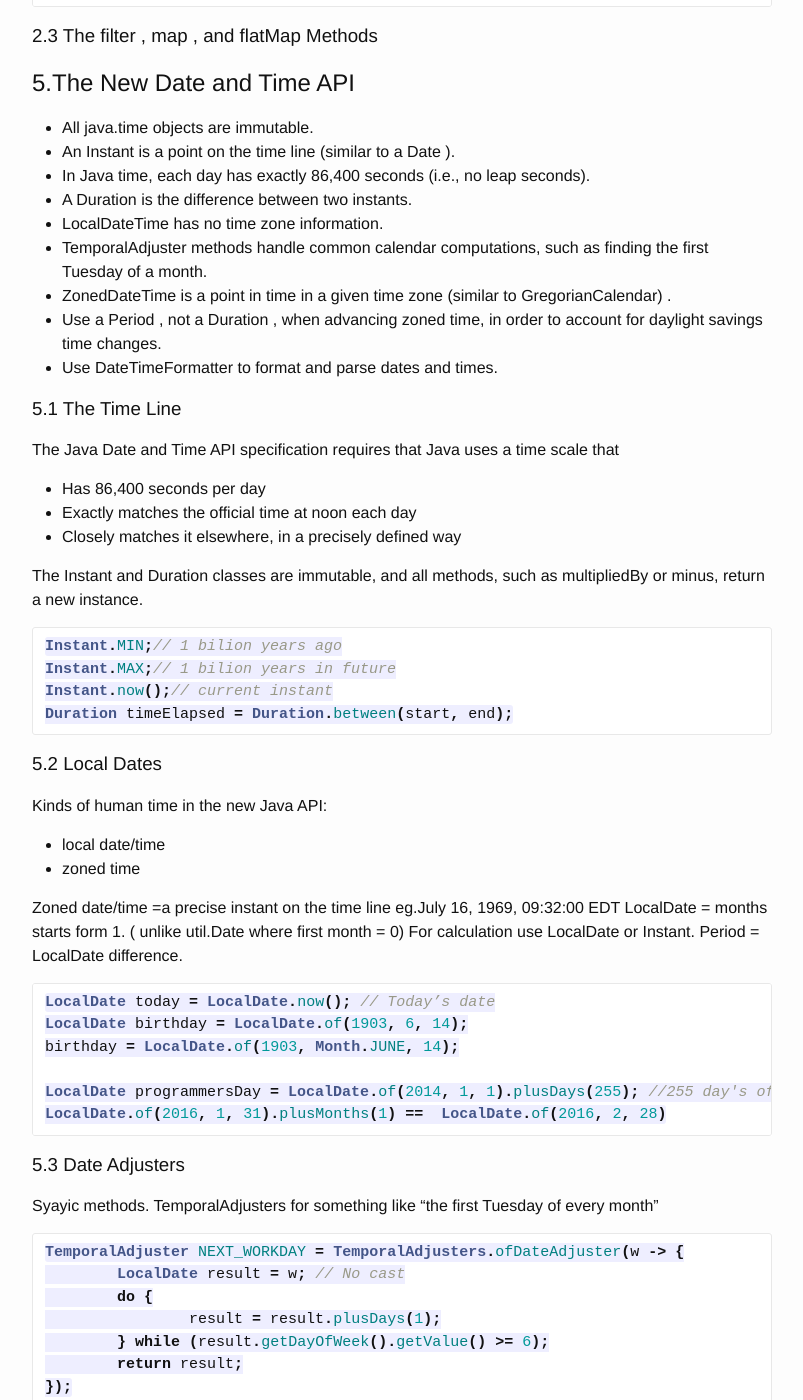
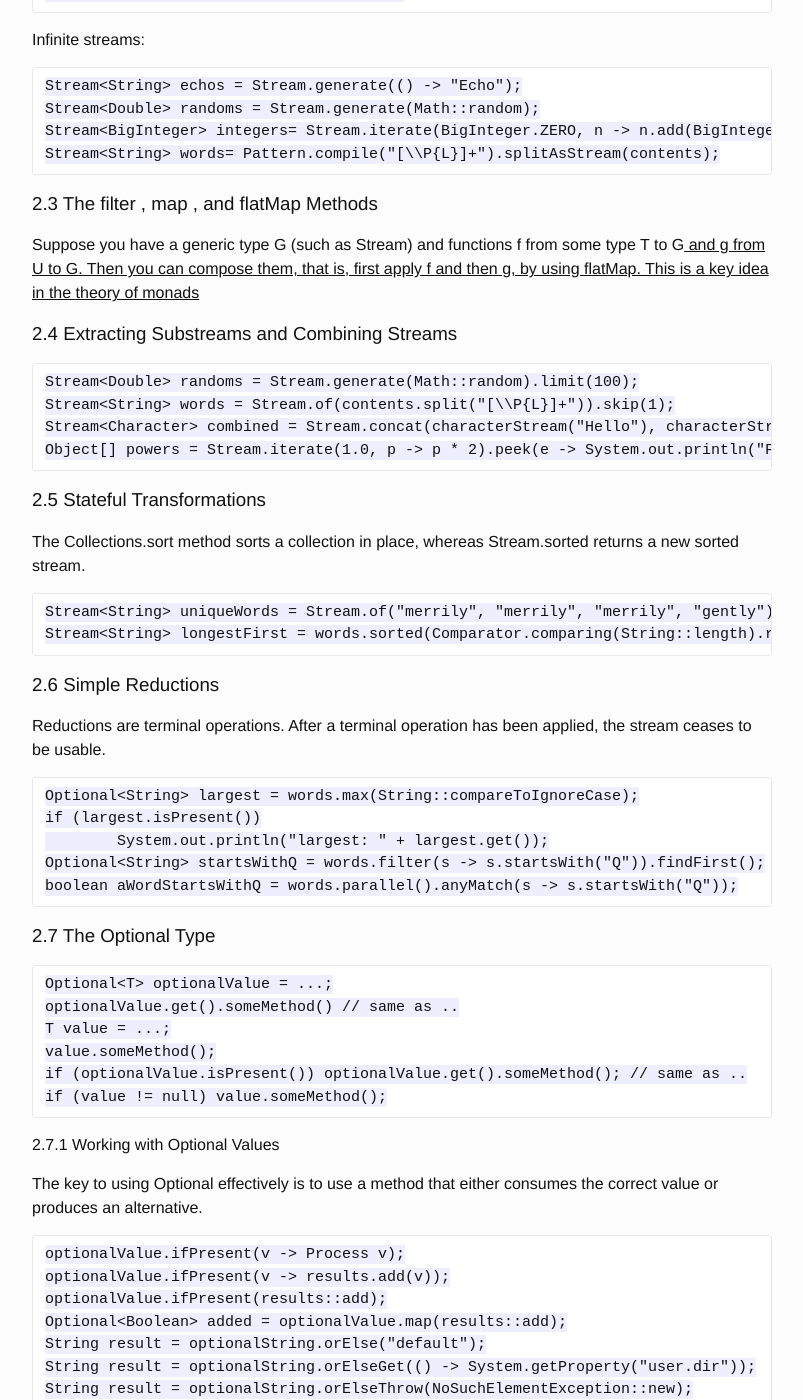
Before and after one commit to predoiua/predoiua.github.io, a Jekyll site: the page built from tutorials/java/java_8_really_impatient/index.md, in a window 1280 px wide and 1400 px high, scrolled down 4387 px. Shown: the whole window, without its empty margins (238-1041 px from the left). Built offline with Jekyll 4.4.1, drawn with Linux system fonts in a browser that asks for light colours; some of the changed text lies outside the part shown.

Commit message:
wip java stream

```diff
--- a/tutorials/java/java_8_really_impatient/index.md
+++ b/tutorials/java/java_8_really_impatient/index.md
@@ -159,7 +159,85 @@ Stream<Double> randoms = Stream.generate(Math::random);
 Stream<BigInteger> integers= Stream.iterate(BigInteger.ZERO, n -> n.add(BigInteger.ONE));
 Stream<String> words= Pattern.compile("[\\P{L}]+").splitAsStream(contents);
 ~~~
+
 ### 2.3 The filter , map , and flatMap Methods
+
+Suppose you have a generic type G (such as Stream) and functions f from some type T to G<U> and g from U to G<V>.
+Then you can compose them, that is, first apply f and then g, by using flatMap.
+This is a key idea in the theory of monads
+
+### 2.4 Extracting Substreams and Combining Streams
+
+~~~
+Stream<Double> randoms = Stream.generate(Math::random).limit(100);
+Stream<String> words = Stream.of(contents.split("[\\P{L}]+")).skip(1);
+Stream<Character> combined = Stream.concat(characterStream("Hello"), characterStream("World"));
+Object[] powers = Stream.iterate(1.0, p -> p * 2).peek(e -> System.out.println("Fetching " + e)).limit(20).toArray();
+~~~
+
+### 2.5 Stateful Transformations
+
+The Collections.sort method sorts a collection in place, whereas Stream.sorted returns a new sorted stream.
+
+~~~
+Stream<String> uniqueWords = Stream.of("merrily", "merrily", "merrily", "gently").distinct();
+Stream<String> longestFirst = words.sorted(Comparator.comparing(String::length).reversed())
+~~~
+
+### 2.6 Simple Reductions
+
+Reductions are terminal operations. After a terminal operation has been applied, the stream ceases to be usable.
+
+~~~
+Optional<String> largest = words.max(String::compareToIgnoreCase);
+if (largest.isPresent())
+	System.out.println("largest: " + largest.get());
+Optional<String> startsWithQ = words.filter(s -> s.startsWith("Q")).findFirst();
+boolean aWordStartsWithQ = words.parallel().anyMatch(s -> s.startsWith("Q"));
+~~~
+
+### 2.7 The Optional Type
+
+~~~
+Optional<T> optionalValue = ...;
+optionalValue.get().someMethod() // same as ..
+T value = ...;
+value.someMethod();
+if (optionalValue.isPresent()) optionalValue.get().someMethod(); // same as ..
+if (value != null) value.someMethod();
+~~~
+
+#### 2.7.1 Working with Optional Values
+
+The key to using Optional effectively is to use a method that either consumes the correct value or produces an alternative.
+
+~~~
+optionalValue.ifPresent(v -> Process v);
+optionalValue.ifPresent(v -> results.add(v));
+optionalValue.ifPresent(results::add);
+Optional<Boolean> added = optionalValue.map(results::add);
+String result = optionalString.orElse("default");
+String result = optionalString.orElseGet(() -> System.getProperty("user.dir"));
+String result = optionalString.orElseThrow(NoSuchElementException::new);
+~~~
+
+#### 2.7.2 Creating Optional Values
+
+~~~
+Optional.of(result)
+Optional.empty()
+Optional.ofNullable(obj)
+~~~
+
+#### 2.7.3 Composing Optional Value Functions with flatMap
+
+f -> Optional<T>
+g -> Optional<U>
+Optional<U> = s.f().flatMap(T::g);
+
+~~~
+Double result = Optional.of(-4.0).flatMap(Test::inverse).flatMap(Test::squareRoot);
+~~~
 
 ## 5.The New Date and Time API
 
```
